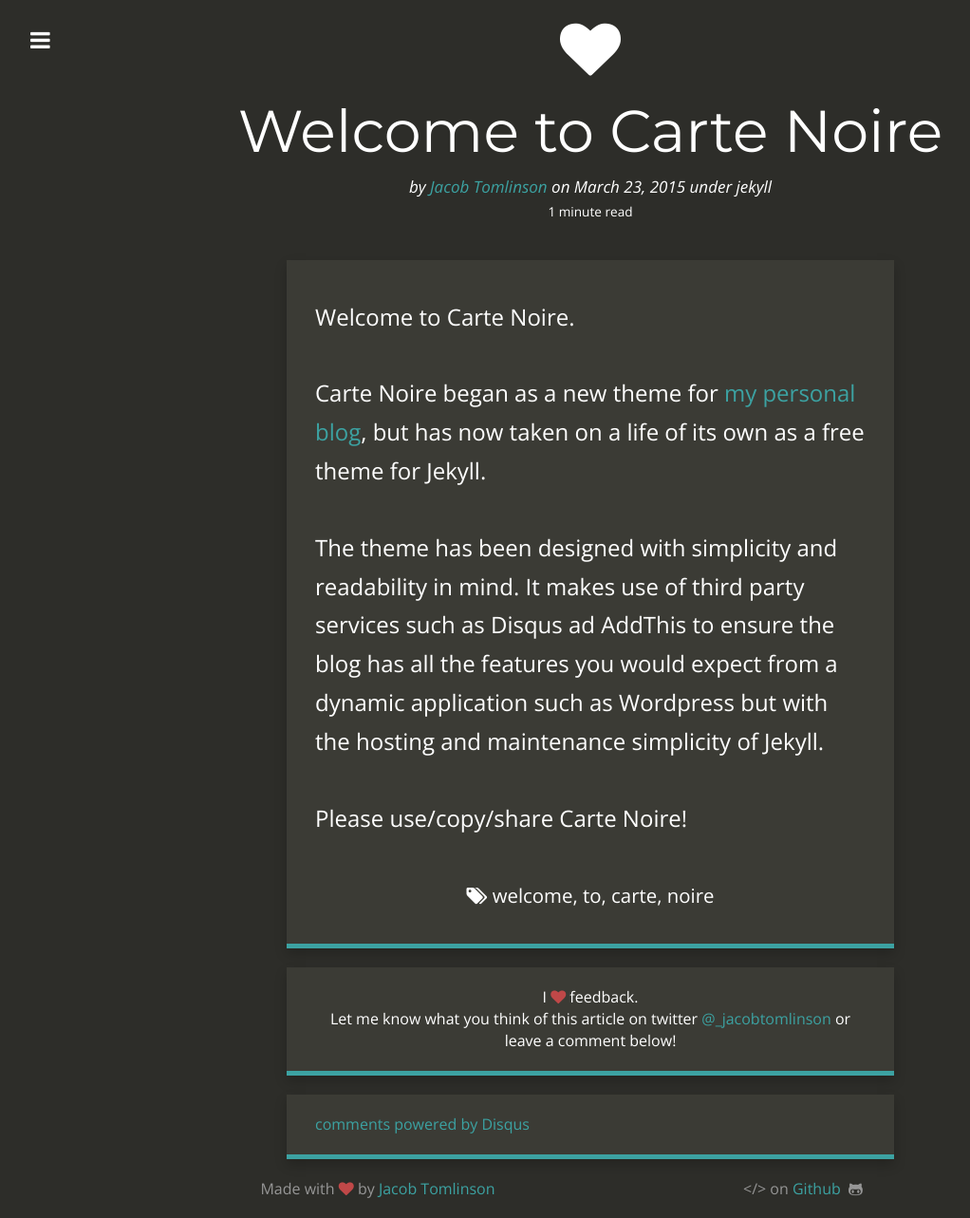
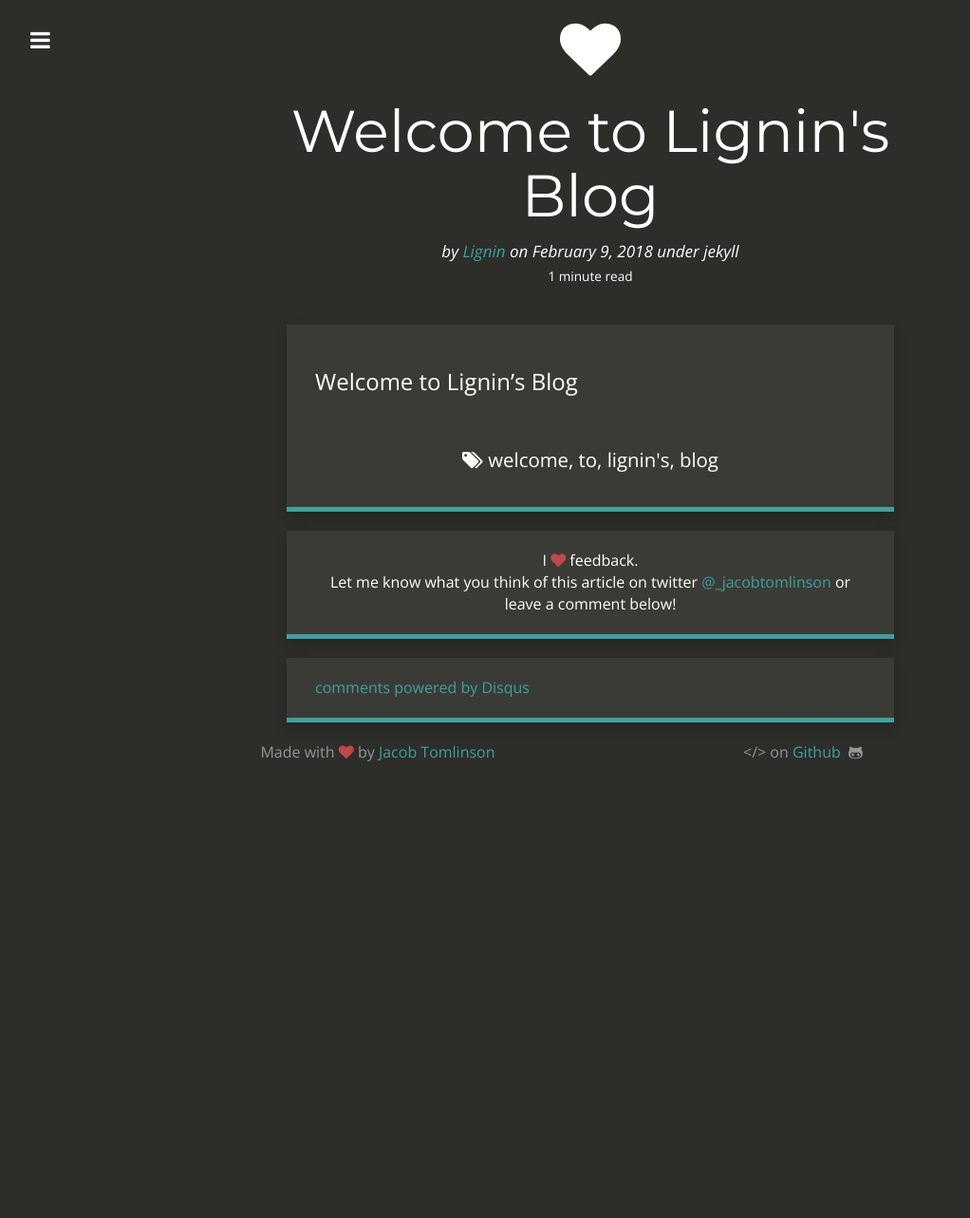
Before and after one commit to ligggnin/ligggnin.github.io, a Jekyll site: the page built from _posts/2015-03-23-welcome-to-carte-noir.md, in a window 1280 px wide. Shown: the whole page at 95% size, without its empty margins (18-1040 px from the left). Built offline with Jekyll 4.4.1, drawn with Linux system fonts in a browser that asks for light colours; nearby versions of some CDN libraries; comment, search, counter and statistics services are not loaded; after the commit the page ends 900 px from its top, so only the background shows below that.

Commit message:
Update 2015-03-23-welcome-to-carte-noir.md

```diff
--- a/_posts/2015-03-23-welcome-to-carte-noir.md
+++ b/_posts/2015-03-23-welcome-to-carte-noir.md
@@ -1,28 +1,18 @@
 ---
 layout:     post
-title:      Welcome to Carte Noire
-date:       2015-03-23 15:31:19
-author:     Jacob Tomlinson
-summary:    Carte Noire is a dark blog theme for Jekyll focusing on a clear reading experience.
+title:      Welcome to Lignin's Blog
+date:       2018-02-09 21:00:00
+author:     Lignin
+summary:    激进派.
 categories: jekyll
 thumbnail:  heart
 tags:
  - welcome
  - to
- - carte
- - noire
+ - lignin's
+ - blog
 ---
 
-Welcome to Carte Noire.
+Welcome to Lignin's Blog
 
-Carte Noire began as a new theme for [my personal blog][1], but has now taken
-on a life of its own as a free theme for Jekyll.
-
-The theme has been designed with simplicity and readability in mind. It makes
-use of third party services such as Disqus ad AddThis to ensure the blog has
-all the features you would expect from a dynamic application such as Wordpress
-but with the hosting and maintenance simplicity of Jekyll.
-
-Please use/copy/share Carte Noire!
-
-[1]: http://www.jacobtomlinson.co.uk/
+[1]: http://ligggnin.github.io//
```
